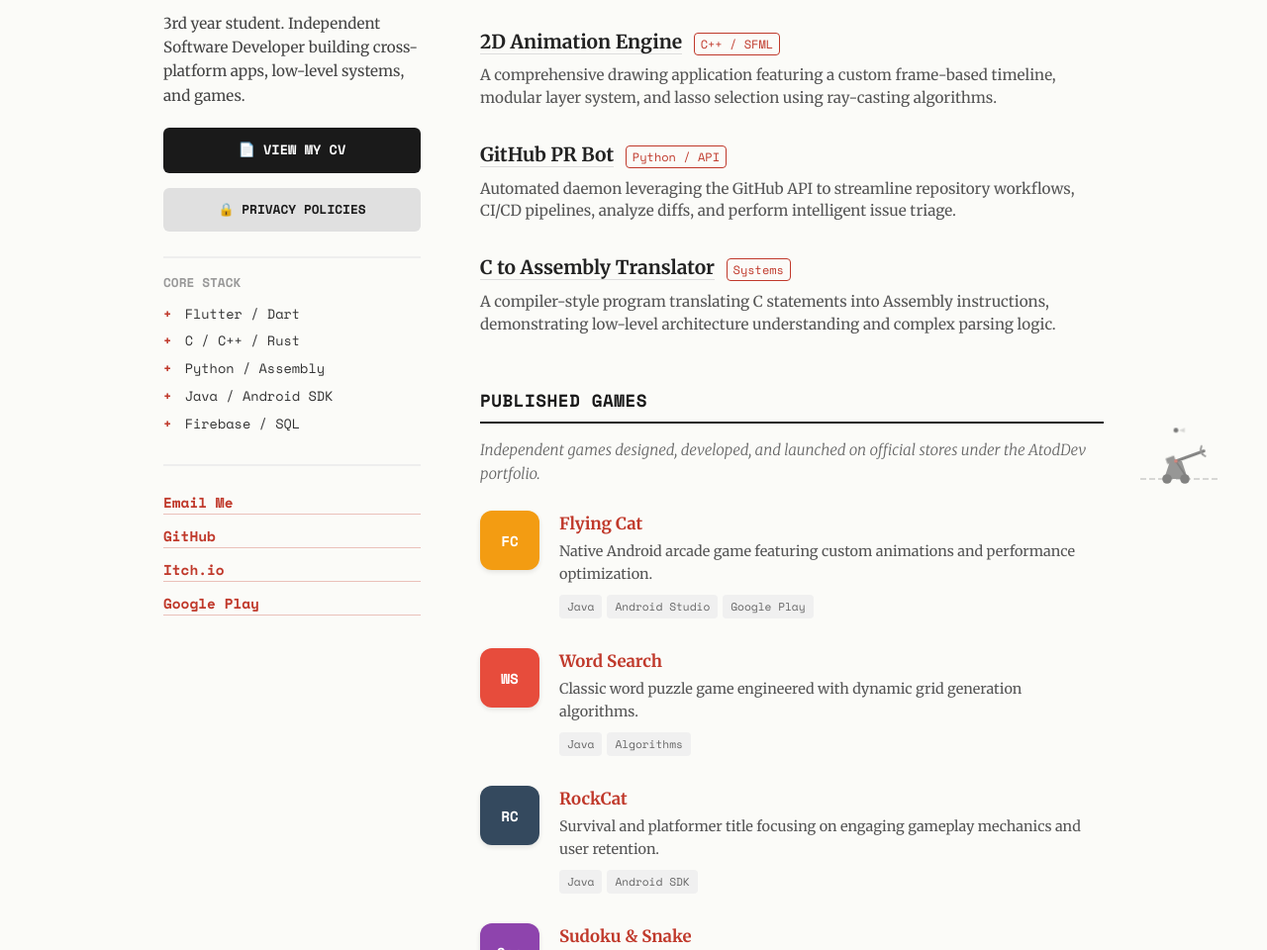
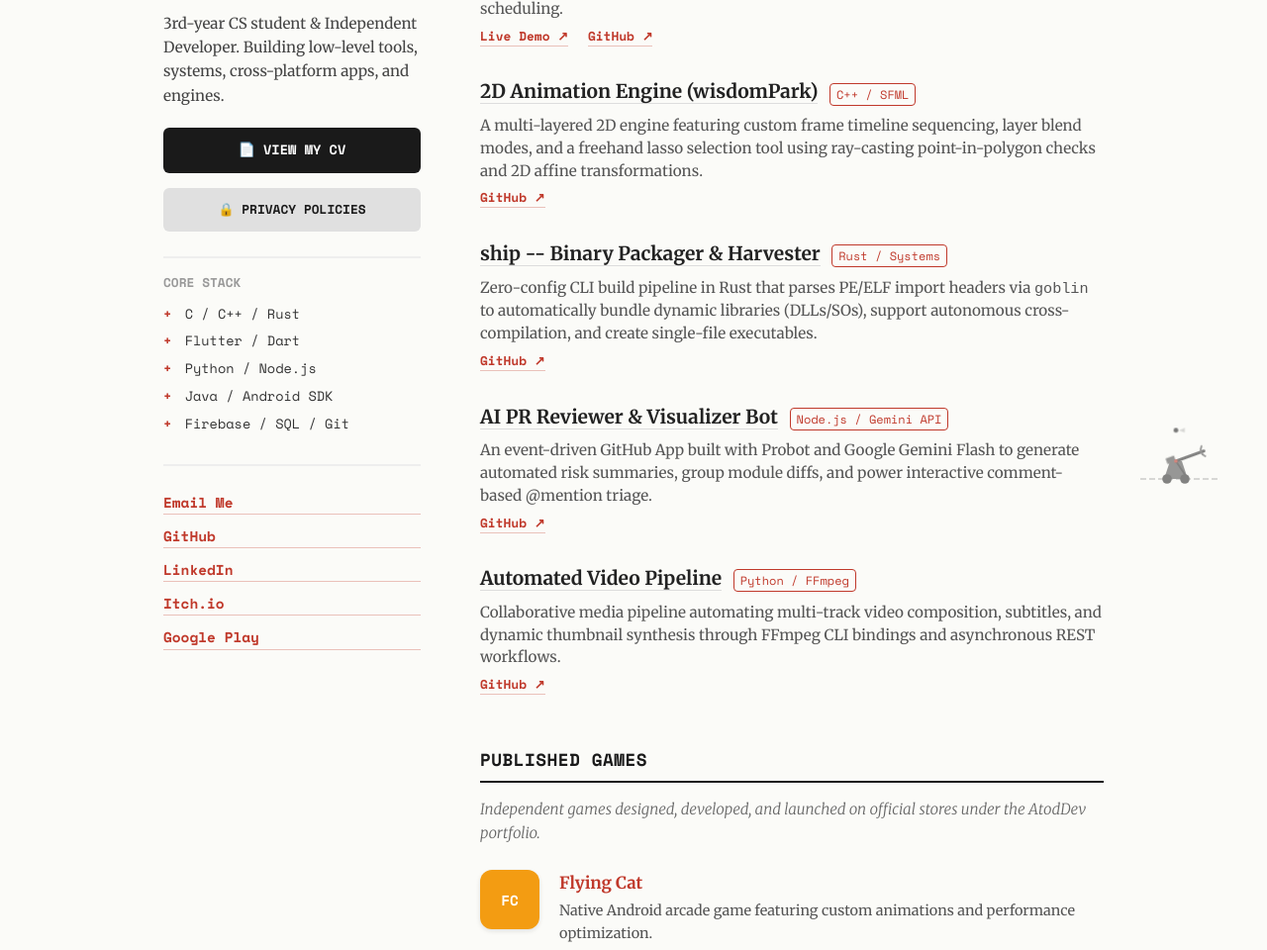
Before and after one commit to AtodDev/atoddev.github.io, a plain HTML site: page index.html in a window 1280 px wide. Shown: the part 263-1223 px from the top of the page at 99% size. Drawn offline with nearby package versions, Linux system fonts and the light colour scheme.

Commit message:
updated info

```diff
--- a/index.html
+++ b/index.html
@@ -189,6 +189,16 @@
         .wip-list strong a:hover { background-color: transparent; color: #c0392b; border-color: #c0392b; }
         .status { font-family: 'Space Mono', monospace; color: #c0392b; font-size: 0.75rem; margin-left: 8px; vertical-align: middle; border: 1px solid #c0392b; padding: 2px 6px; border-radius: 4px;}
         .wip-list p { font-size: 0.95rem; color: #555; margin-top: 8px; line-height: 1.5; }
+
+        .project-links {
+            margin-top: 6px;
+            font-family: 'Space Mono', monospace;
+            font-size: 0.8rem;
+        }
+        .project-links a {
+            margin-right: 12px;
+            font-weight: bold;
+        }
 
         .play-list { display: flex; flex-direction: column; gap: 25px; }
         .play-item { display: flex; gap: 20px; align-items: flex-start; }
@@ -413,7 +423,7 @@
 
             <div class="modal-header">
                 <h2>Pixel Cookbook</h2>
-                <span>Confidentiality Policy (Effective Date: July 11, 2026)</span>
+                <span>Confidentiality Policy</span>
             </div>
 
             <div class="policy-section">
@@ -461,7 +471,7 @@
                 <h1>Ahmad Arnaoute</h1>
                 <p class="handle">Computer Science @ UPB</p>
                 <div class="bio-text">
-                    <p>3rd year student. Independent Software Developer building cross-platform apps, low-level systems, and games.</p>
+                    <p>3rd-year CS student & Independent Developer. Building low-level tools, systems, cross-platform apps, and engines.</p>
                 </div>
             </div>
 
@@ -479,17 +489,18 @@
             <div class="tech-stack">
                 <h3>Core Stack</h3>
                 <ul>
+                    <li><span>+</span> C / C++ / Rust</li>
                     <li><span>+</span> Flutter / Dart</li>
-                    <li><span>+</span> C / C++ / Rust</li>
-                    <li><span>+</span> Python / Assembly</li>
+                    <li><span>+</span> Python / Node.js</li>
                     <li><span>+</span> Java / Android SDK</li>
-                    <li><span>+</span> Firebase / SQL</li>
+                    <li><span>+</span> Firebase / SQL / Git</li>
                 </ul>
             </div>
 
             <nav class="contact-links">
                 <a href="mailto:ahmadarnaoute1896@gmail.com">Email Me</a>
                 <a href="https://github.com/Ahmad1827" target="_blank">GitHub</a>
+                <a href="https://linkedin.com/in/ahmad-arnaoute-974465283" target="_blank">LinkedIn</a>
                 <a href="https://atoddev.itch.io/" target="_blank">Itch.io</a>
                 <a href="https://play.google.com/store/apps/dev?id=5485044311410285948&hl=ro" target="_blank">Google Play</a>
             </nav>
@@ -499,28 +510,53 @@
 
             <section class="section-block">
                 <h2 class="section-title">Featured Work</h2>
-                <p class="section-intro">Highlighted projects showcasing full-stack development and systems programming.</p>
+                <p class="section-intro">Core projects spanning full-stack products, graphics engines, Rust systems tooling, and developer automation.</p>
 
                 <ul class="wip-list">
                     <li>
                         <strong><a href="https://ahmad1827.github.io/" target="_blank">iMeditatii Platform</a></strong>
-                        <span class="status">Live Demo</span>
-                        <p>A full-stack educational marketplace built with Flutter and Firebase. Features real-time database synchronization, secure role-based user authentication, and dynamic UI components.</p>
+                        <span class="status">Full-Stack / Web & Mobile</span>
+                        <p>A full-stack cross-platform educational marketplace built with Flutter and Firebase. Features role-based auth, real-time Firestore synchronization, and dynamic scheduling.</p>
+                        <div class="project-links">
+                            <a href="https://ahmad1827.github.io/" target="_blank">Live Demo ↗</a>
+                            <a href="https://github.com/Ahmad1827/iMeditatii" target="_blank">GitHub ↗</a>
+                        </div>
                     </li>
+
                     <li>
-                        <strong><a href="https://github.com/Ahmad1827" target="_blank">2D Animation Engine</a></strong>
+                        <strong><a href="https://github.com/Ahmad1827/wisdomPark" target="_blank">2D Animation Engine (wisdomPark)</a></strong>
                         <span class="status">C++ / SFML</span>
-                        <p>A comprehensive drawing application featuring a custom frame-based timeline, modular layer system, and lasso selection using ray-casting algorithms.</p>
+                        <p>A multi-layered 2D engine featuring custom frame timeline sequencing, layer blend modes, and a freehand lasso selection tool using ray-casting point-in-polygon checks and 2D affine transformations.</p>
+                        <div class="project-links">
+                            <a href="https://github.com/Ahmad1827/wisdomPark" target="_blank">GitHub ↗</a>
+                        </div>
                     </li>
+
                     <li>
-                        <strong><a href="https://github.com/Ahmad1827" target="_blank">GitHub PR Bot</a></strong>
-                        <span class="status">Python / API</span>
-                        <p>Automated daemon leveraging the GitHub API to streamline repository workflows, CI/CD pipelines, analyze diffs, and perform intelligent issue triage.</p>
+                        <strong><a href="https://github.com/Ahmad1827/ship" target="_blank">ship -- Binary Packager & Harvester</a></strong>
+                        <span class="status">Rust / Systems</span>
+                        <p>Zero-config CLI build pipeline in Rust that parses PE/ELF import headers via <code>goblin</code> to automatically bundle dynamic libraries (DLLs/SOs), support autonomous cross-compilation, and create single-file executables.</p>
+                        <div class="project-links">
+                            <a href="https://github.com/Ahmad1827/ship" target="_blank">GitHub ↗</a>
+                        </div>
                     </li>
+
                     <li>
-                        <strong><a href="https://github.com/Ahmad1827" target="_blank">C to Assembly Translator</a></strong>
-                        <span class="status">Systems</span>
-                        <p>A compiler-style program translating C statements into Assembly instructions, demonstrating low-level architecture understanding and complex parsing logic.</p>
+                        <strong><a href="https://github.com/Ahmad1827/github-pr-bot" target="_blank">AI PR Reviewer & Visualizer Bot</a></strong>
+                        <span class="status">Node.js / Gemini API</span>
+                        <p>An event-driven GitHub App built with Probot and Google Gemini Flash to generate automated risk summaries, group module diffs, and power interactive comment-based @mention triage.</p>
+                        <div class="project-links">
+                            <a href="https://github.com/Ahmad1827/github-pr-bot" target="_blank">GitHub ↗</a>
+                        </div>
+                    </li>
+
+                    <li>
+                        <strong><a href="https://github.com/Ahmad1827/auto-content-engine" target="_blank">Automated Video Pipeline</a></strong>
+                        <span class="status">Python / FFmpeg</span>
+                        <p>Collaborative media pipeline automating multi-track video composition, subtitles, and dynamic thumbnail synthesis through FFmpeg CLI bindings and asynchronous REST workflows.</p>
+                        <div class="project-links">
+                            <a href="https://github.com/Ahmad1827/auto-content-engine" target="_blank">GitHub ↗</a>
+                        </div>
                     </li>
                 </ul>
             </section>
@@ -545,7 +581,7 @@
                         <div class="app-info">
                             <h3><a href="https://play.google.com/store/apps/details?id=com.atod.catwordsearch" target="_blank">Word Search</a></h3>
                             <p class="app-desc">Classic word puzzle game engineered with dynamic grid generation algorithms.</p>
-                            <div class="tags"><span>Java</span><span>Algorithms</span></div>
+                            <div class="tags"><span>Java</span><span>Algorithms</span><span>Google Play</span></div>
                         </div>
                     </div>
 
@@ -554,7 +590,7 @@
                         <div class="app-info">
                             <h3><a href="https://atoddev.itch.io/" target="_blank">RockCat</a></h3>
                             <p class="app-desc">Survival and platformer title focusing on engaging gameplay mechanics and user retention.</p>
-                            <div class="tags"><span>Java</span><span>Android SDK</span></div>
+                            <div class="tags"><span>Java</span><span>Android SDK</span><span>itch.io</span></div>
                         </div>
                     </div>
 
@@ -562,8 +598,8 @@
                         <div class="app-icon" style="background-color: #8e44ad;">C++</div>
                         <div class="app-info">
                             <h3><a href="https://atoddev.itch.io/" target="_blank">Sudoku & Snake</a></h3>
-                            <p class="app-desc">Classic logic games built completely from scratch showcasing strong OOP design and raw pointer memory management.</p>
-                            <div class="tags"><span>C++</span><span>SDL2</span><span>OOP</span></div>
+                            <p class="app-desc">Classic arcade and logic games built completely from scratch in raw C++ and SDL2.</p>
+                            <div class="tags"><span>C++</span><span>SDL2</span><span>OOP</span><span>itch.io</span></div>
                         </div>
                     </div>
 
```
